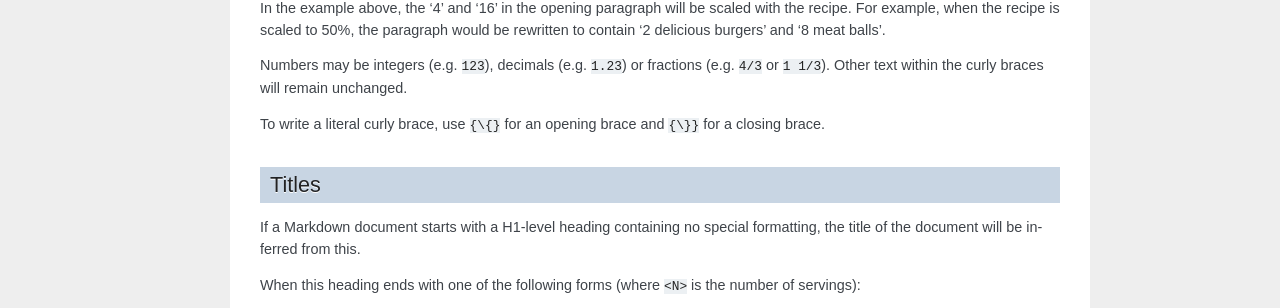
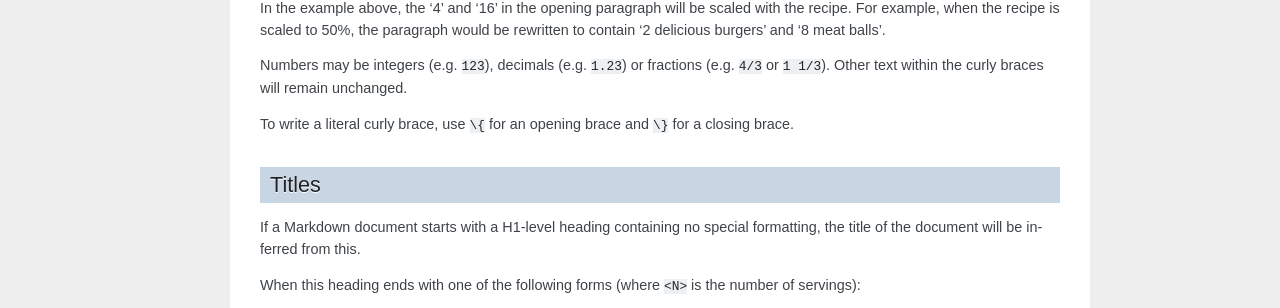
Before and after one commit to mossblaser/recipe_grid, a Sphinx documentation site: the page built from docs/source/markdown_reference.rst, in a window 1280 px wide. Shown: the part 1227-1535 px from the top of the page. Built offline with Sphinx 7.4.7, drawn with Linux system fonts in a browser that asks for light colours; the version number is read from the project's files by our own code.

```diff
--- a/docs/source/markdown_reference.rst
+++ b/docs/source/markdown_reference.rst
@@ -84,8 +84,8 @@ Numbers may be integers (e.g. ``123``), decimals (e.g. ``1.23``) or fractions
 (e.g. ``4/3`` or ``1 1/3``). Other text within the curly braces will remain
 unchanged.
 
-To write a literal curly brace, use ``{\{}`` for an opening brace and ``{\}}``
-for a closing brace.
+To write a literal curly brace, use ``\{`` for an opening brace and ``\}`` for
+a closing brace.
 
 
 Titles
```
Also changed, not shown: 1 other file.
